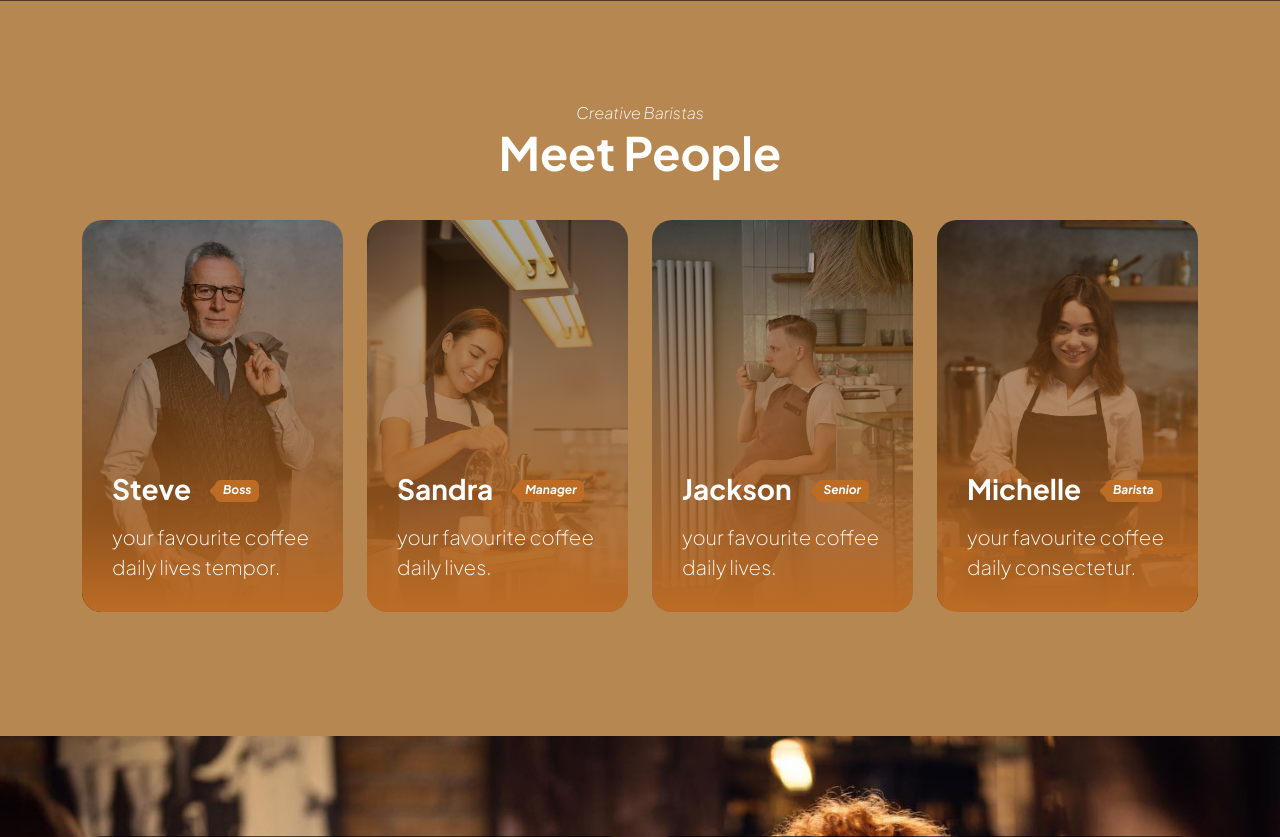
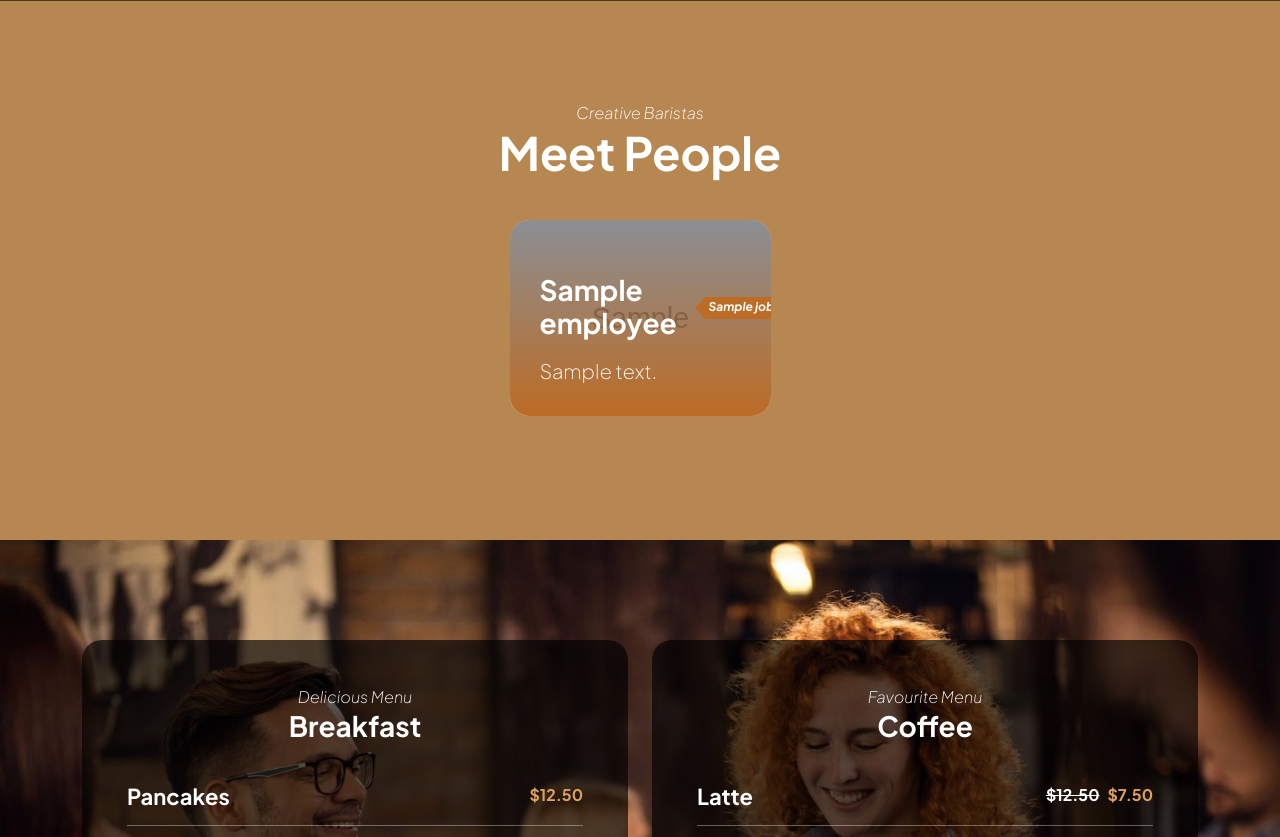
Before and after one commit to GauthierDelvenne/Chocolatte, a PHP site: template views/home.php in a window 1280 px wide. Shown: the part 1545-2382 px from the top of the page. Run offline with PHP 8.4, Linux system fonts and the light colour scheme; the template is opened without the code that fills it: most values are stand-ins (such as "Sample title", 1, 10 or a date in 2020); grey boxes marked "Sample" are stand-in pictures.

Commit message:
Modification in HTML

```diff
--- a/controllers/HomeController.php
+++ b/controllers/HomeController.php
@@ -6,7 +6,8 @@ class HomeController extends BaseController
     {
         return $this->view('home', [
             'title' => 'Chocolatte',
-            'welcome' => 'Bienvenu chez'
+            'welcome' => 'Bienvenu chez',
+            'employees'=> Employee::getHomepageEmployees(),
         ]);
 
     }
--- a/index.php
+++ b/index.php
@@ -3,7 +3,8 @@
 require_once('config.php');
 require_once('controllers/BaseController.php');
 require_once('controllers/HomeController.php');
-
+require_once ('models/BaseModel.php');
+require_once ('models/Employee.php');
 // Charger toutes les dépendances de code
 
 $controller = new HomeController();
--- a/models/BaseModel.php
+++ b/models/BaseModel.php
@@ -4,7 +4,7 @@ abstract class BaseModel
 {
     public static $instances = [];
 
-    protected $connection;
+    protected $connexion;
 
     function __construct()
     {
--- a/views/home.php
+++ b/views/home.php
@@ -7,7 +7,7 @@
     <meta name="description" content="">
     <meta name="author" content="">
 
-    <title><?php echo 'Chocolatté '.date('j/m/Y H:i:s'); ?></title>
+    <title><?php echo 'Chocolatté ' . date('j/m/Y H:i:s'); ?></title>
 
     <!-- CSS FILES -->
     <link rel="preconnect" href="https://fonts.googleapis.com">
@@ -91,9 +91,9 @@
             <div class="row align-items-center">
 
                 <div class="col-lg-6 col-12 mx-auto">
-                    <em class="small-text"><?= $welcome ; ?></em>
+                    <em class="small-text"><?= $welcome; ?></em>
 
-                    <h1><?= $title ; ?></h1>
+                    <h1><?= $title; ?></h1>
 
                     <p class="text-white mb-4 pb-lg-2">
                         your <em>favourite</em> coffee daily lives.
@@ -165,82 +165,26 @@
 
                     <h2 class="text-white">Meet People</h2>
                 </div>
-
+                <?php foreach ($employees as $index => $employee): ?>
                 <div class="col-lg-3 col-md-6 col-12 mb-4">
                     <div class="team-block-wrap">
                         <div class="team-block-info d-flex flex-column">
                             <div class="d-flex mt-auto mb-3">
-                                <h4 class="text-white mb-0">Steve</h4>
+                                <h4 class="text-white mb-0"><?= $employee->name; ?></h4>
 
-                                <p class="badge ms-4"><em>Boss</em></p>
+                                <p class="badge ms-4"><em><?= $employee->job; ?></em></p>
                             </div>
 
-                            <p class="text-white mb-0">your favourite coffee daily lives tempor.</p>
+                            <p class="text-white mb-0"><?= $employee->description; ?></p>
                         </div>
 
                         <div class="team-block-image-wrap">
-                            <img src="../images/team/portrait-elegant-old-man-wearing-suit.jpg"
-                                 class="team-block-image img-fluid" alt="">
+                            <img src="../<?= $employee->img; ?>"
+                                 class="team-block-image img-fluid" alt="Image de <?= $employee->name; ?>">
                         </div>
                     </div>
                 </div>
-
-                <div class="col-lg-3 col-md-6 col-12 mb-4">
-                    <div class="team-block-wrap">
-                        <div class="team-block-info d-flex flex-column">
-                            <div class="d-flex mt-auto mb-3">
-                                <h4 class="text-white mb-0">Sandra</h4>
-
-                                <p class="badge ms-4"><em>Manager</em></p>
-                            </div>
-
-                            <p class="text-white mb-0">your favourite coffee daily lives.</p>
-                        </div>
-
-                        <div class="team-block-image-wrap">
-                            <img src="../images/team/cute-korean-barista-girl-pouring-coffee-prepare-filter-batch-brew-pour-working-cafe.jpg"
-                                 class="team-block-image img-fluid" alt="">
-                        </div>
-                    </div>
-                </div>
-
-                <div class="col-lg-3 col-md-6 col-12 mb-4">
-                    <div class="team-block-wrap">
-                        <div class="team-block-info d-flex flex-column">
-                            <div class="d-flex mt-auto mb-3">
-                                <h4 class="text-white mb-0">Jackson</h4>
-
-                                <p class="badge ms-4"><em>Senior</em></p>
-                            </div>
-
-                            <p class="text-white mb-0">your favourite coffee daily lives.</p>
-                        </div>
-
-                        <div class="team-block-image-wrap">
-                            <img src="../images/team/small-business-owner-drinking-coffee.jpg"
-                                 class="team-block-image img-fluid" alt="">
-                        </div>
-                    </div>
-                </div>
-
-                <div class="col-lg-3 col-md-6 col-12">
-                    <div class="team-block-wrap">
-                        <div class="team-block-info d-flex flex-column">
-                            <div class="d-flex mt-auto mb-3">
-                                <h4 class="text-white mb-0">Michelle</h4>
-
-                                <p class="badge ms-4"><em>Barista</em></p>
-                            </div>
-
-                            <p class="text-white mb-0">your favourite coffee daily consectetur.</p>
-                        </div>
-
-                        <div class="team-block-image-wrap">
-                            <img src="../images/team/smiley-business-woman-working-cashier.jpg"
-                                 class="team-block-image img-fluid" alt="">
-                        </div>
-                    </div>
-                </div>
+                <?php endforeach; ?>
 
             </div>
         </div>
```
Also changed, not shown: models/Employee.php (added, +12 -0 lines).
